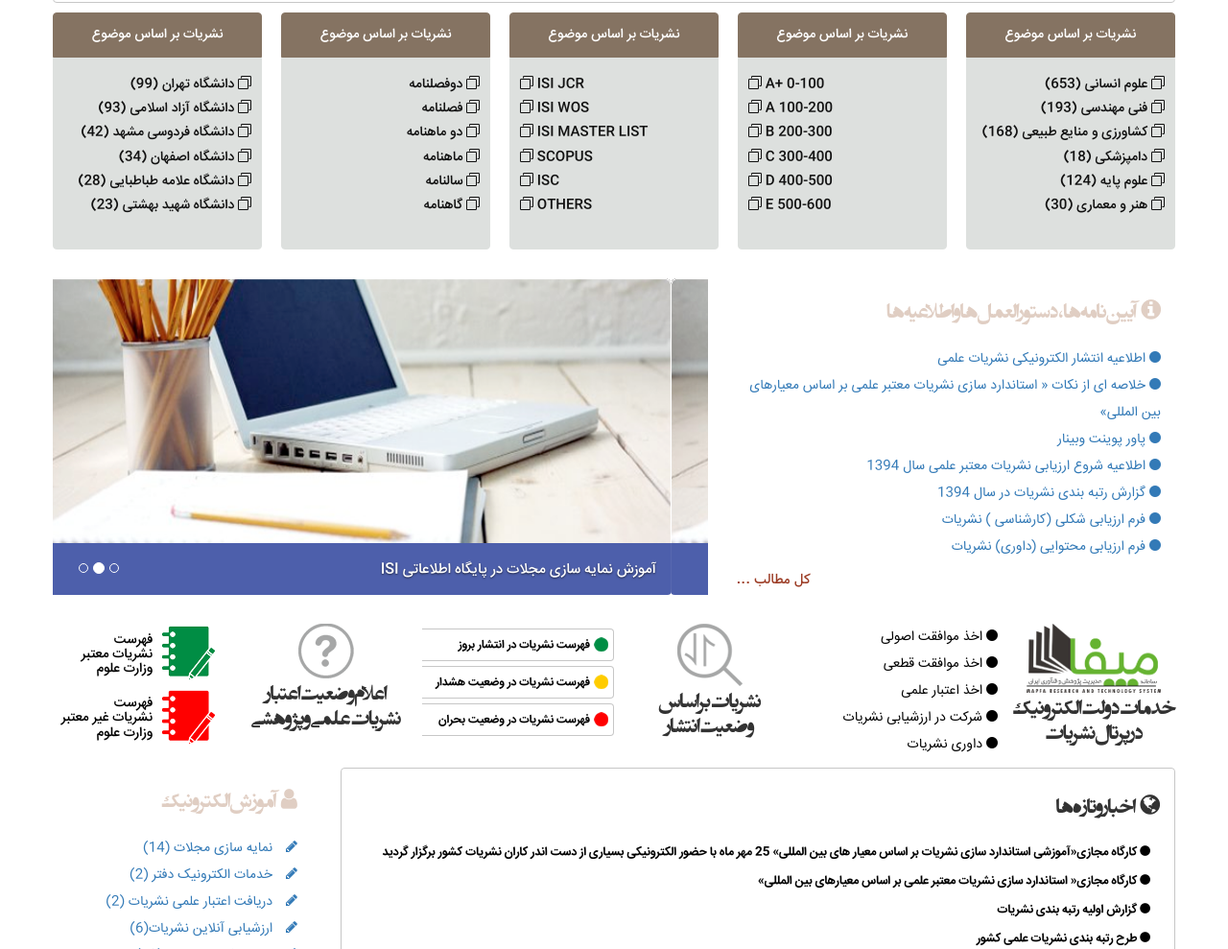
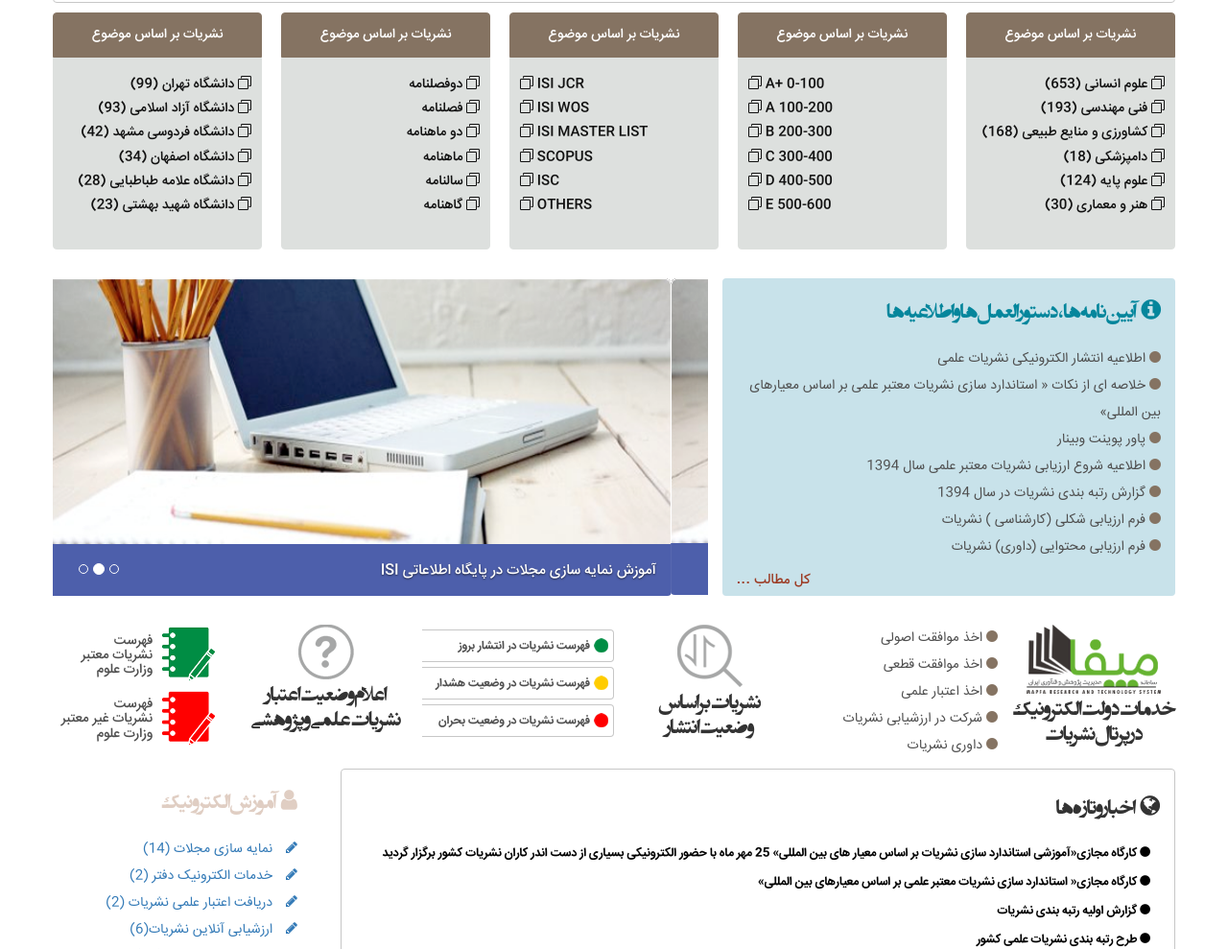
Before and after one commit to exirresearch/mapfa-unitresearch, a plain HTML site: page index.html in a window 1280 px wide. Shown: the part 468-1457 px from the top of the page at 96% size. Drawn offline with nearby package versions, Linux system fonts and the light colour scheme.

Commit message:
update JournalPortal-notification

```diff
--- a/assets/css/style.css
+++ b/assets/css/style.css
@@ -59,7 +59,7 @@ section:before {
 
 a:focus,
 a:hover {
-    color: #4d5fab;
+    color: #6d3628;
     text-decoration: none;
 }
 
@@ -656,20 +656,28 @@ input[type="color"]:focus {
 }
 
 .JournalPortal-notification {
+    background-color: #c8e2ea;
     border-radius: 4px;
     padding: 5px 15px;
 }
 
 .JournalPortal-notification_title {
+    color: #05869c;
+    font-family: "Entezar1";
     margin-top: 15px;
 }
 
 .JournalPortal-notification_bodyLink {
+    color: #4f4f4f;
     line-height: 2;
 }
 
+.JournalPortal-notification_bodyLink > .fa-circle {
+    color: #857362;
+}
+
 .JournalPortal-notification_bodyLink:hover {
-    color: #2eb135;
+    color: #9c3c25;
 }
 
 .JournalPortal-publicList {
--- a/index.html
+++ b/index.html
@@ -321,45 +321,45 @@
             <div class="container">
                 <div class="row">
                     <div class="col-md-5 pr-0">
-                        <div class="JournalPortal-notification Pearl" style="height: 330px">
-                            <h3 class="JournalPortal-notification_title fa-Entezar1 Violet-dark">
+                        <div class="JournalPortal-notification itemmatchHeight">
+                            <h3 class="JournalPortal-notification_title">
                                 <i class="fa fa-info-circle pl-5"></i> آیین نامه ها ، دستور العمل ها و اطلاعیه ها
                             </h3>
                             <div class="JournalPortal-notification_body mt-20">
                                 <ul class="list-unstyled">
                                     <li>
-                                        <a class="JournalPortal-notification_bodyLink Violet" href="#">
+                                        <a class="JournalPortal-notification_bodyLink" href="#">
                                             <i class="fa fa-circle"></i> اطلاعیه انتشار الکترونیکی نشریات علمی
                                         </a>
                                     </li>
                                     <li>
-                                        <a class="JournalPortal-notification_bodyLink Violet" href="#">
+                                        <a class="JournalPortal-notification_bodyLink" href="#">
                                             <i class="fa fa-circle"></i> خلاصه ای از نکات « استاندارد سازی نشریات معتبر علمی
                                             بر اساس معیارهای بین المللی»
                                         </a>
                                     </li>
                                     <li>
-                                        <a class="JournalPortal-notification_bodyLink Violet" href="#">
+                                        <a class="JournalPortal-notification_bodyLink" href="#">
                                             <i class="fa fa-circle"></i> پاور پوینت وبینار
                                         </a>
                                     </li>
                                     <li>
-                                        <a class="JournalPortal-notification_bodyLink Violet" href="#">
+                                        <a class="JournalPortal-notification_bodyLink" href="#">
                                             <i class="fa fa-circle"></i> اطلاعیه شروع ارزیابی نشریات معتبر علمی سال 1394
                                         </a>
                                     </li>
                                     <li>
-                                        <a class="JournalPortal-notification_bodyLink Violet" href="#">
+                                        <a class="JournalPortal-notification_bodyLink" href="#">
                                             <i class="fa fa-circle"></i> گزارش رتبه بندی نشریات در سال 1394
                                         </a>
                                     </li>
                                     <li>
-                                        <a class="JournalPortal-notification_bodyLink Violet" href="#">
+                                        <a class="JournalPortal-notification_bodyLink" href="#">
                                             <i class="fa fa-circle"></i> فرم ارزیابی شکلی (کارشناسی ) نشریات
                                         </a>
                                     </li>
                                     <li>
-                                        <a class="JournalPortal-notification_bodyLink Violet" href="#">
+                                        <a class="JournalPortal-notification_bodyLink" href="#">
                                             <i class="fa fa-circle"></i> فرم ارزیابی محتوایی (داوری) نشریات
                                         </a>
                                     </li>
@@ -372,7 +372,7 @@
                         </div>
                     </div>
                     <div class="col-md-7 ph-0">
-                        <div id="myCarousel" class="carousel slide" data-ride="carousel">
+                        <div id="myCarousel" class="carousel slide itemmatchHeight" data-ride="carousel">
                             <!-- Indicators -->
                             <ol class="carousel-indicators">
                                 <li data-target="#myCarousel" data-slide-to="0" class="active"></li>
```
